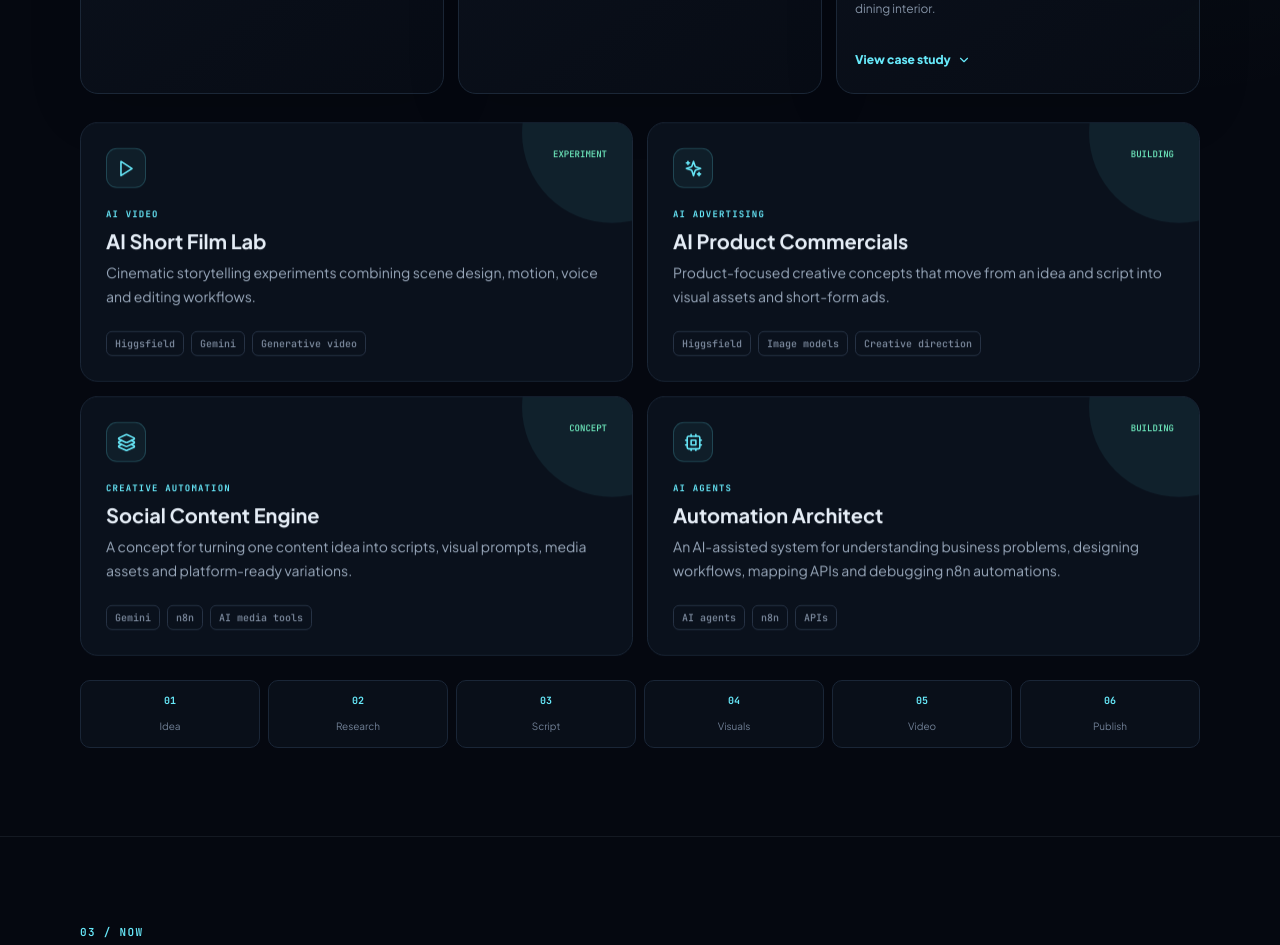
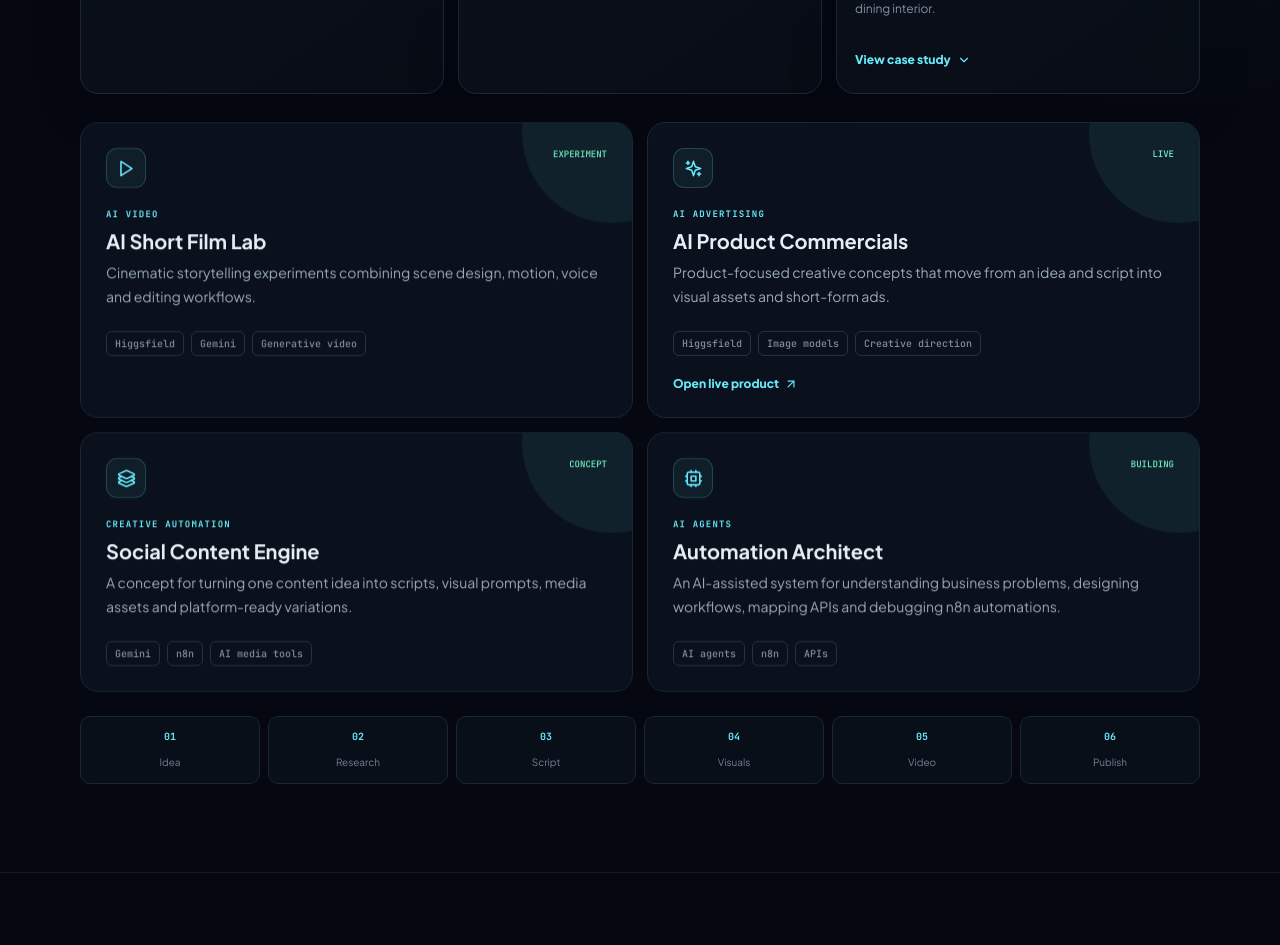
Before and after one commit to Derick-UX-rbg/Derek.Portfolio, a React (Vite) app in the folder ai-tech-portfolio/: page / in a window 1280 px wide. Shown: the part 3580-4525 px from the top of the page. Built offline with nearby package versions, Linux system fonts and the light colour scheme.

Commit message:
Link AI Product Commercials card to live AI Commercial Factory
Point the AI Lab "AI Product Commercials" card at
https://ai-commercial-factory.onrender.com (new tab, noopener).
Mark status LIVE; leave Social Content Engine unchanged.

```diff
--- a/ai-tech-portfolio/src/AppV3Fixed.tsx
+++ b/ai-tech-portfolio/src/AppV3Fixed.tsx
@@ -8,7 +8,7 @@ import {
 import type { LucideIcon } from 'lucide-react';
 
 type System = { num: string; eyebrow: string; title: string; text: string; flow: string[]; tags: string[] };
-type Lab = { icon: LucideIcon; type: string; title: string; text: string; tools: string[]; status: string };
+type Lab = { icon: LucideIcon; type: string; title: string; text: string; tools: string[]; status: string; href?: string; cta?: string };
 type Skill = { icon: LucideIcon; title: string; text: string };
 type Showcase = {
   id: string;
@@ -40,7 +40,7 @@ const systems: System[] = [
 
 const lab: Lab[] = [
   { icon: Play, type: 'AI VIDEO', title: 'AI Short Film Lab', text: 'Cinematic storytelling experiments combining scene design, motion, voice and editing workflows.', tools: ['Higgsfield', 'Gemini', 'Generative video'], status: 'EXPERIMENT' },
-  { icon: Sparkles, type: 'AI ADVERTISING', title: 'AI Product Commercials', text: 'Product-focused creative concepts that move from an idea and script into visual assets and short-form ads.', tools: ['Higgsfield', 'Image models', 'Creative direction'], status: 'BUILDING' },
+  { icon: Sparkles, type: 'AI ADVERTISING', title: 'AI Product Commercials', text: 'Product-focused creative concepts that move from an idea and script into visual assets and short-form ads.', tools: ['Higgsfield', 'Image models', 'Creative direction'], status: 'LIVE', href: 'https://ai-commercial-factory.onrender.com', cta: 'Open live product' },
   { icon: Layers3, type: 'CREATIVE AUTOMATION', title: 'Social Content Engine', text: 'A concept for turning one content idea into scripts, visual prompts, media assets and platform-ready variations.', tools: ['Gemini', 'n8n', 'AI media tools'], status: 'CONCEPT' },
   { icon: Cpu, type: 'AI AGENTS', title: 'Automation Architect', text: 'An AI-assisted system for understanding business problems, designing workflows, mapping APIs and debugging n8n automations.', tools: ['AI agents', 'n8n', 'APIs'], status: 'BUILDING' }
 ];
@@ -374,6 +374,11 @@ export default function AppV3Fixed() {
                     <h3>{l.title}</h3>
                     <p>{l.text}</p>
                     <div className="metas">{l.tools.map((x) => <span className="meta" key={x}>{x}</span>)}</div>
+                    {l.href ? (
+                      <a className="link" href={l.href} target="_blank" rel="noopener noreferrer">
+                        {l.cta ?? 'Open live product'} <ArrowUpRight size={14} aria-hidden="true" />
+                      </a>
+                    ) : null}
                   </article>
                 );
               })}
```
